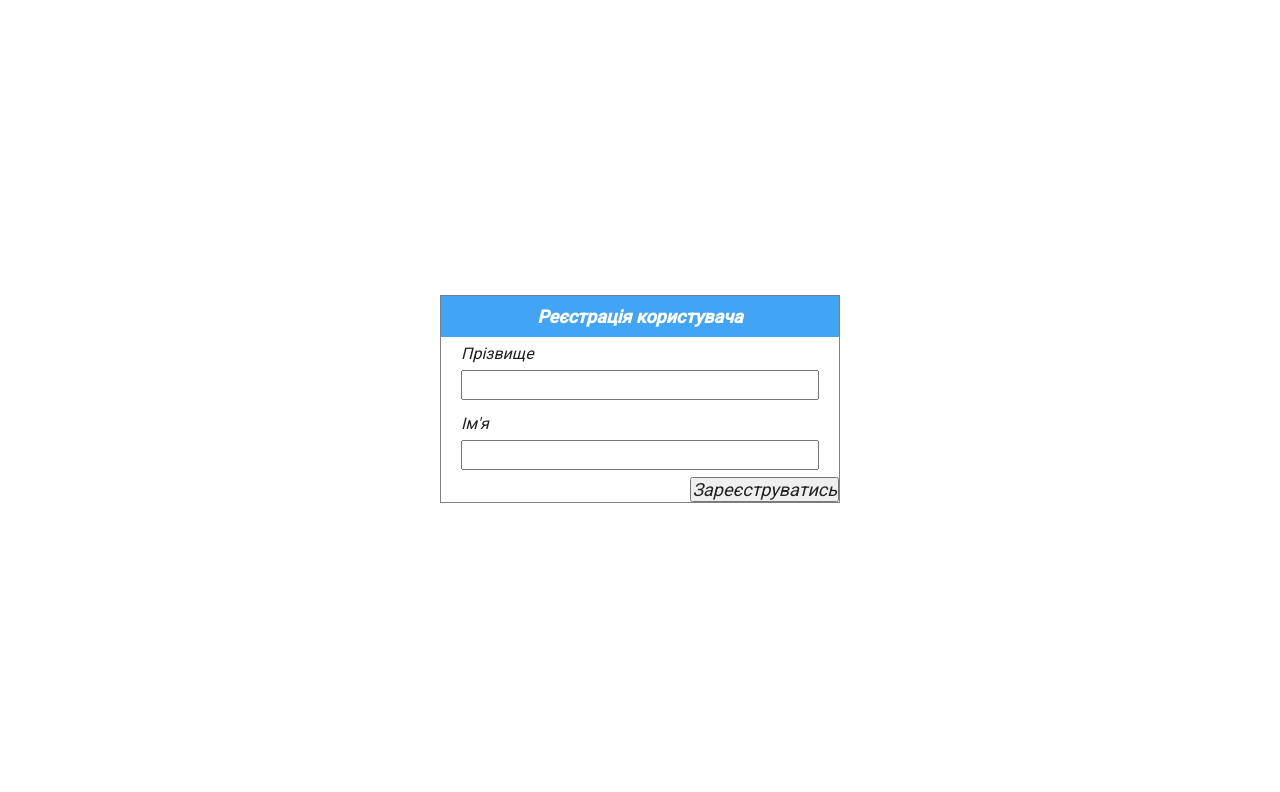
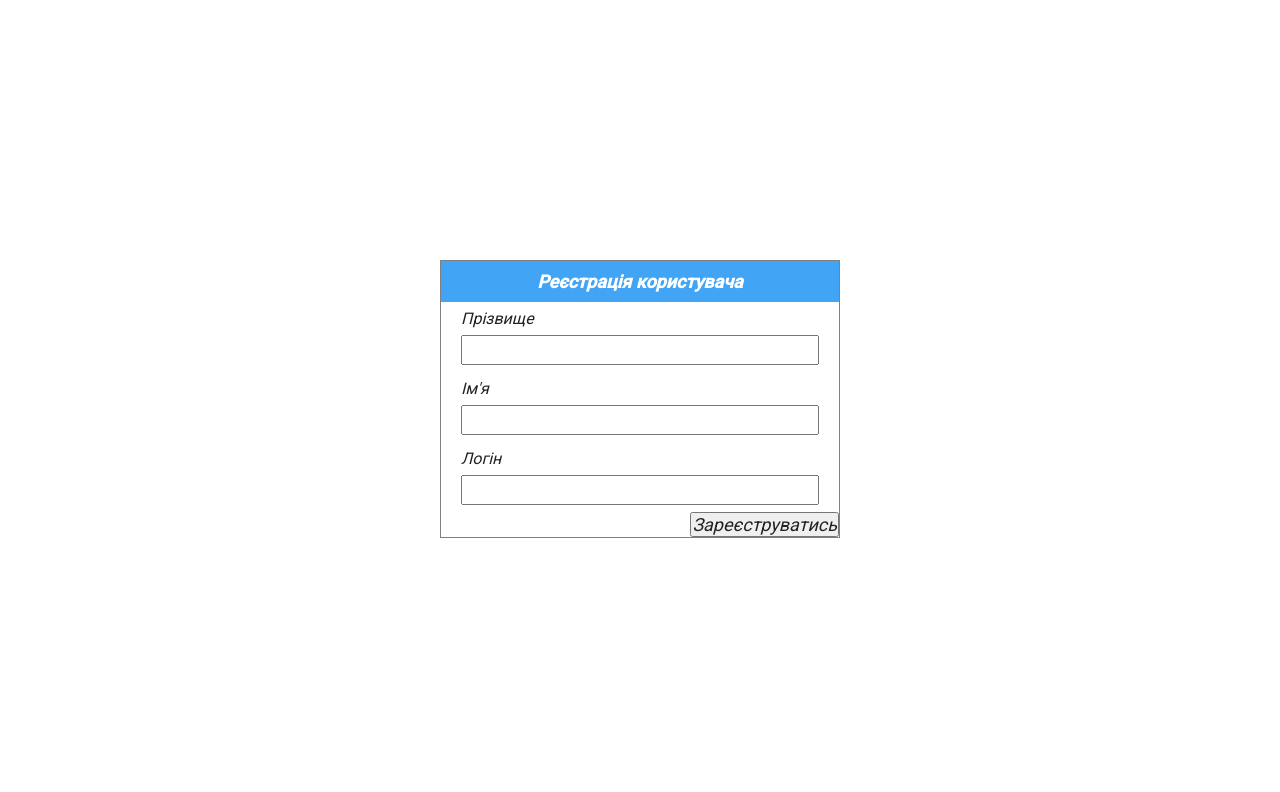
Before and after one commit to ShyraiDan/Web_Lab12, a plain HTML site: page task1/register.html in a window 1280 px wide. Shown: the part 60-852 px from the top of the page. Drawn offline with Linux system fonts and the light colour scheme; files whose address does not match are found by name.

Commit message:
Added login input

```diff
--- a/task1/register.html
+++ b/task1/register.html
@@ -50,6 +50,10 @@
             Ім'я
             <input type="text" />
           </label>
+          <label>
+            Логін
+            <input type="text" />
+          </label>
           <button type="submit" class="form__btn">Зареєструватись</button>
         </form>
       </div>
```
